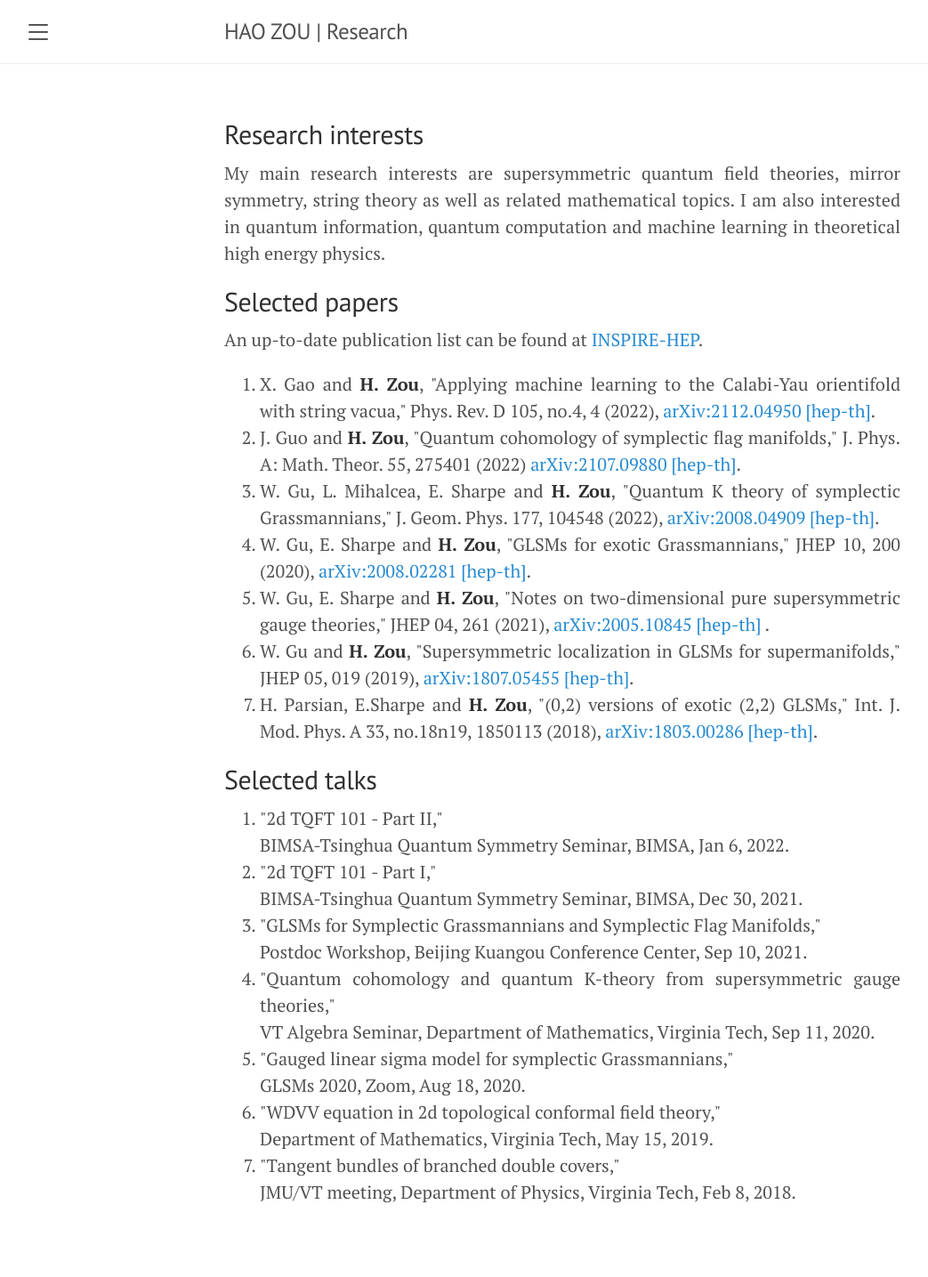
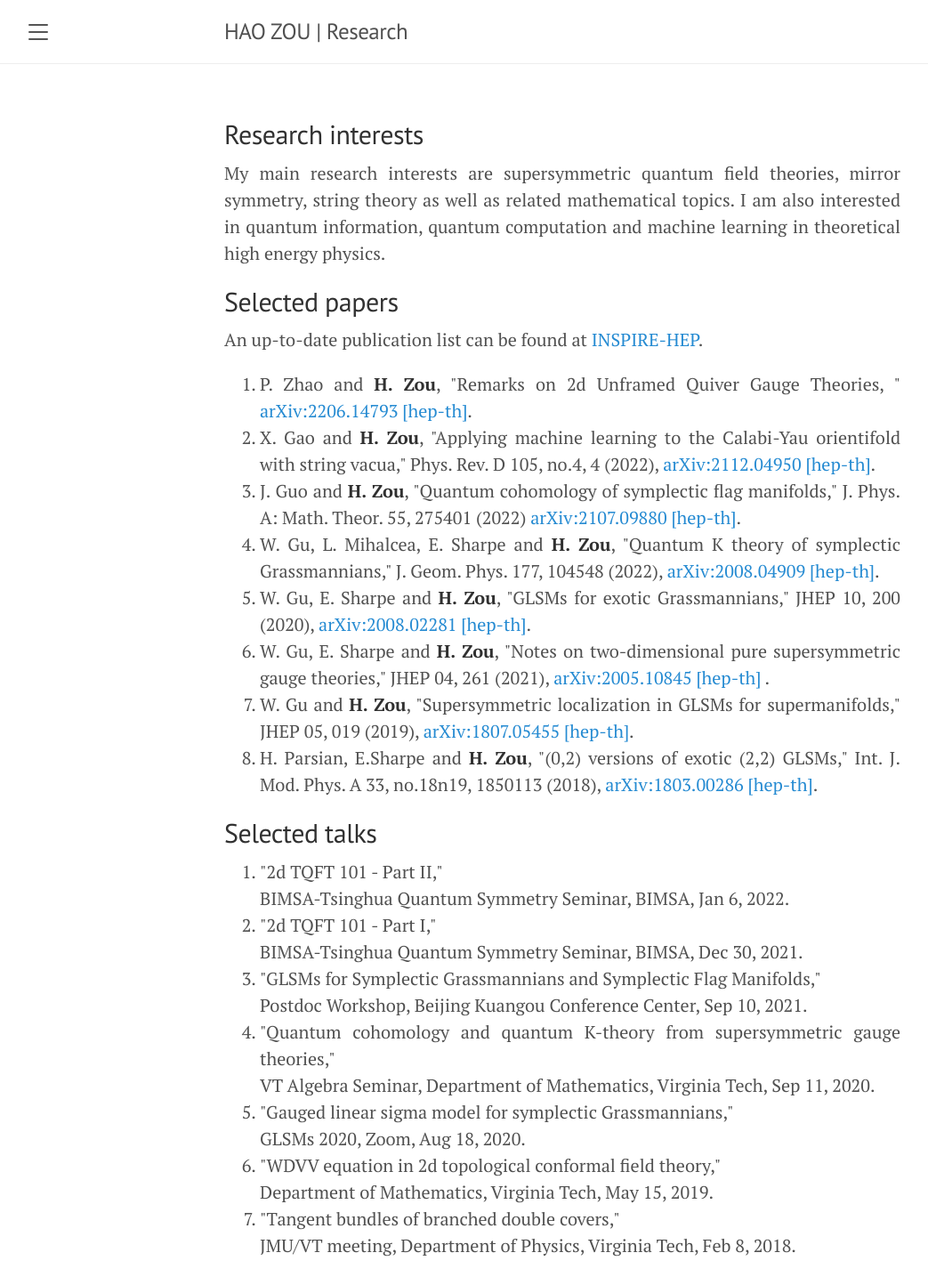
Before and after one commit to hhzou/hhzou.github.io, a Jekyll site: the page built from research/index.html, in a window 1280 px wide. Shown: the whole page at 89% size, without its empty margins (8-1051 px from the left). Built offline with Jekyll 4.4.1, drawn with Linux system fonts in a browser that asks for light colours; before the commit the page ends 1375 px from its top, so only the background shows below that.

Commit message:
Update index.html

```diff
--- a/research/index.html
+++ b/research/index.html
@@ -14,6 +14,7 @@ title: Research
 	<!--
 		<li>W. Gu, L. Mihalcea, E. Sharpe and <strong>H. Zou</strong>, "Quantum K theory of Grassmannians, Wilson line operators, and Schur bundles, " in preparation.</li>
 	-->
+		<li>P. Zhao and <strong>H. Zou</strong>, "Remarks on 2d Unframed Quiver Gauge Theories, " <a href="https://arxiv.org/abs/2206.14793"> arXiv:2206.14793 [hep-th]</a>. </li>
 		<li>X. Gao and <strong>H. Zou</strong>, "Applying machine learning to the Calabi-Yau orientifold with string vacua," Phys. Rev. D 105, no.4, 4 (2022), <a href = "https://arxiv.org/abs/2112.04950"> arXiv:2112.04950 [hep-th]</a>. </li>
 		<li>J. Guo and <strong>H. Zou</strong>, "Quantum cohomology of symplectic flag manifolds," J. Phys. A: Math. Theor. 55, 275401 (2022)<a href = "https://arxiv.org/abs/2107.09880"> arXiv:2107.09880 [hep-th]</a>. </li>
 		<li>W. Gu, L. Mihalcea, E. Sharpe and <strong>H. Zou</strong>, "Quantum K theory of symplectic Grassmannians," J. Geom. Phys. 177, 104548 (2022), <a href = "https://arxiv.org/abs/2008.04909"> arXiv:2008.04909 [hep-th]</a>. </li>
```
